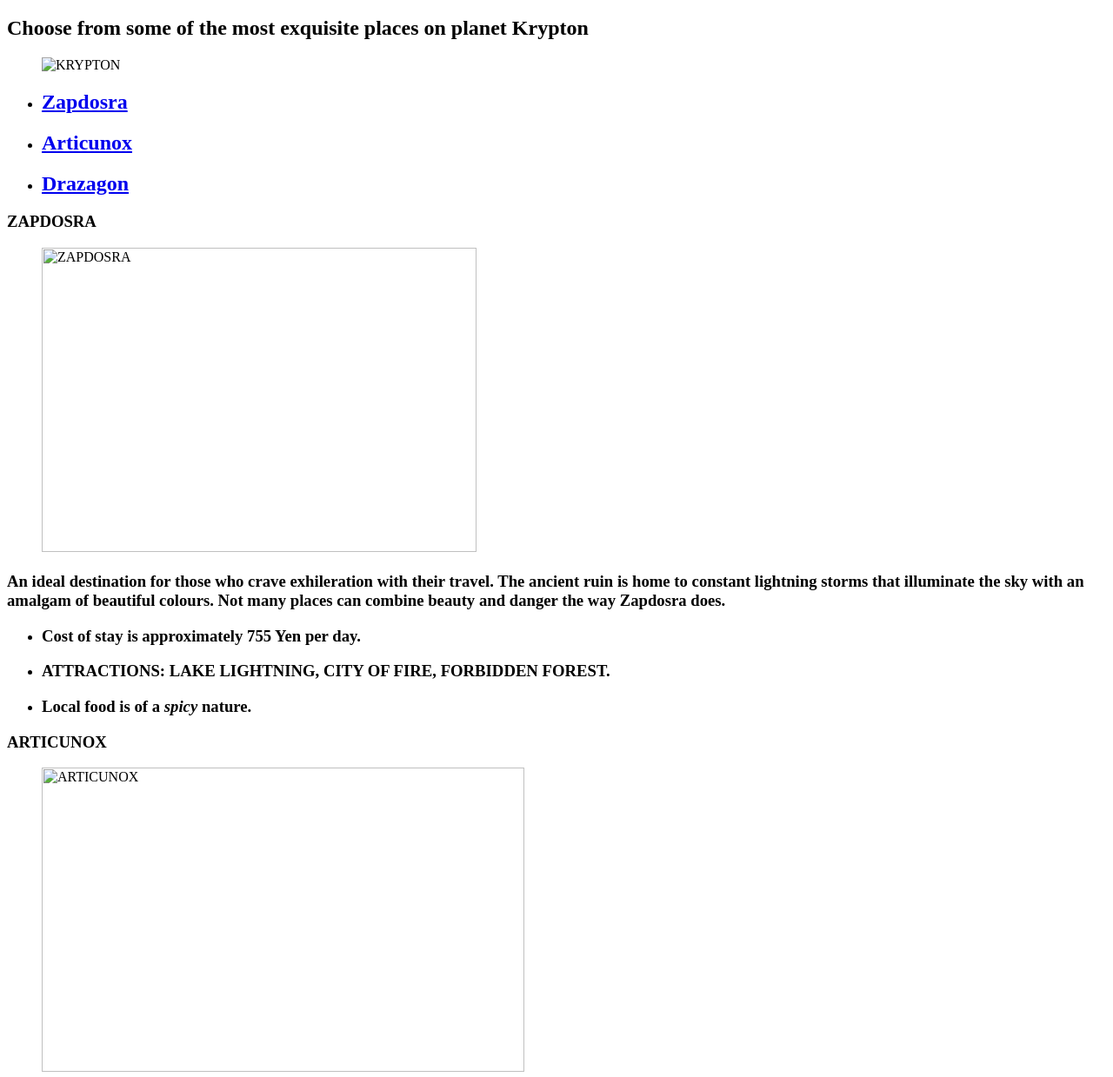
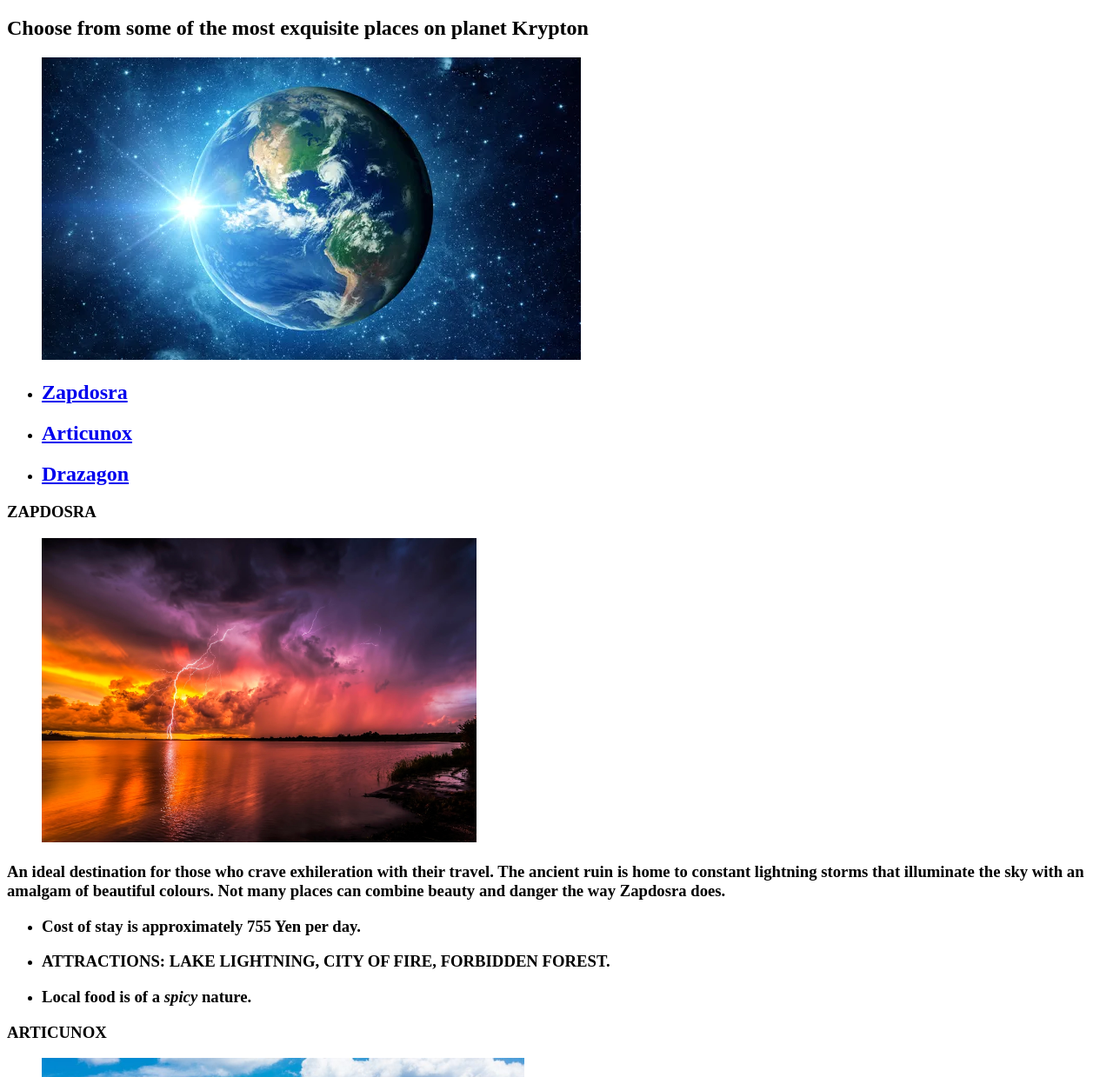
Before and after one commit to DerfAltog/Web-Development, a plain HTML site: page index.html in a window 1280 px wide. Shown: the part 61-1300 px from the top of the page at 87% size. Drawn offline with Linux system fonts and the light colour scheme.

Commit message:
Update index.html

```diff
--- a/index.html
+++ b/index.html
@@ -10,7 +10,7 @@
     <h2>Choose from some of the most exquisite places on planet Krypton</h2>
 
     <figure>
-        <img src="Images/krypton.jpg"
+        <img src="krypton.jpg"
         title="KRYPTON">
 
     </figure>
@@ -23,7 +23,7 @@
 
     <h3 id="Z">ZAPDOSRA</h3>
     <figure>
-        <img src="Images/ZAPDOSRA.jpg"
+        <img src="ZAPDOSRA.jpg"
         title="ZAPDOSRA"
         width="500" height="350">
     </figure>
@@ -37,7 +37,7 @@
 
     <h3 id="A">ARTICUNOX</h3>
     <figure>
-        <img src="images/Articunox.jpg"
+        <img src="Articunox.jpg"
         title="ARTICUNOX"
         width="555" height="350">
     </figure>
@@ -51,7 +51,7 @@
 
     <h3 id="D">DRAZAGON</h3>
     <figure>
-        <img src="images/Drazagon.jpg"
+        <img src="Drazagon.jpg"
         title="DRAZAGON"
         width="500" height="350">
 
```
